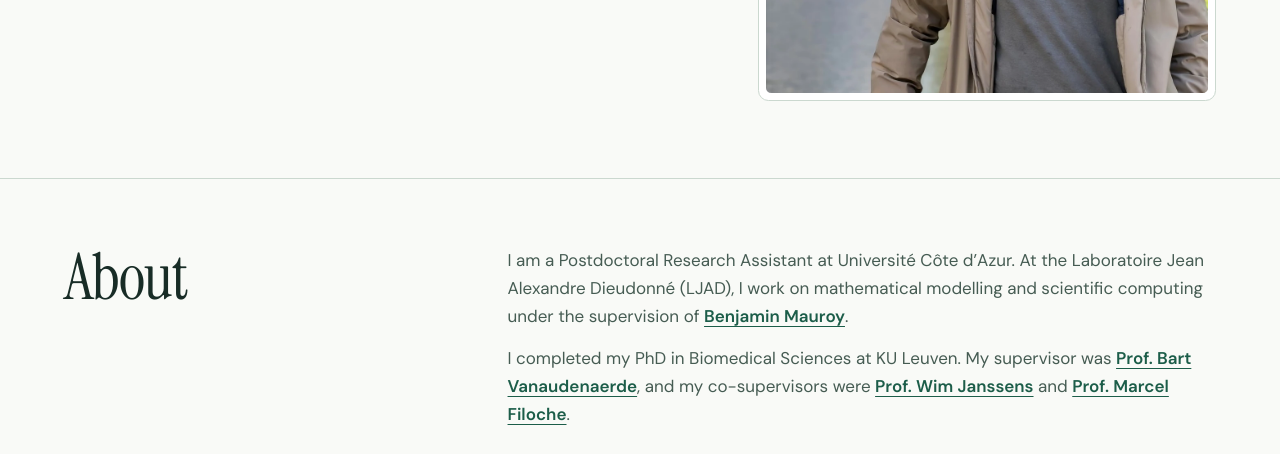
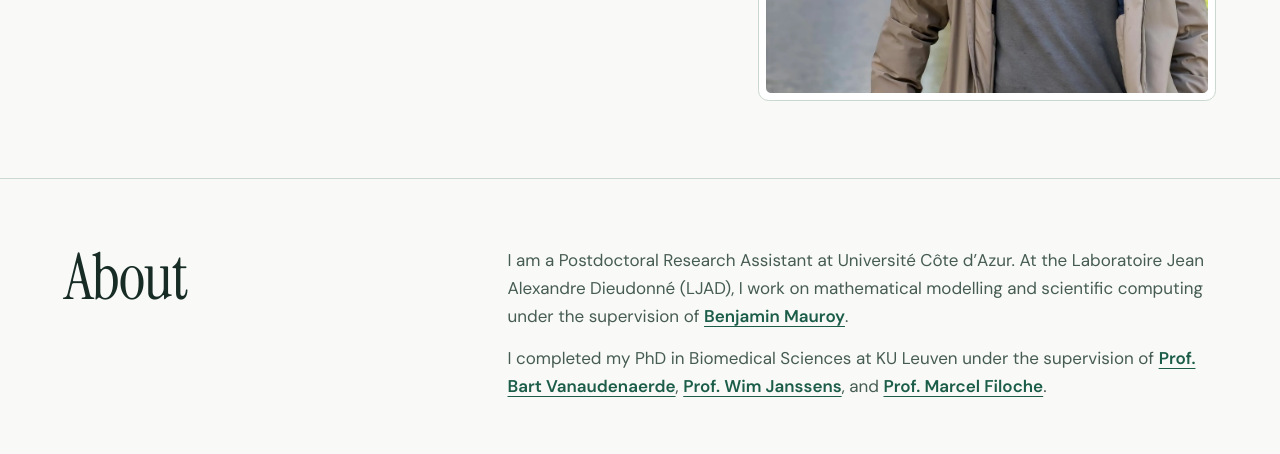
Before and after one commit to youssrykhaled/youssrykhaled.github.io, a plain HTML site: page index.html in a window 1280 px wide. Shown: the part 498-952 px from the top of the page. Drawn offline with Linux system fonts and the light colour scheme.

Commit message:
Simplify the PhD supervision sentence

```diff
--- a/index.html
+++ b/index.html
@@ -49,7 +49,7 @@
         <h2 id="about-title">About</h2>
         <div class="about-copy">
           <p>I am a Postdoctoral Research Assistant at Université Côte d’Azur. At the Laboratoire Jean Alexandre Dieudonné (LJAD), I work on mathematical modelling and scientific computing under the supervision of <a href="https://math.univ-cotedazur.fr/bdd_ljad/listings/annuaires/signaletique/5176/">Benjamin Mauroy</a>.</p>
-          <p>I completed my PhD in Biomedical Sciences at KU Leuven. My supervisor was <a href="https://www.kuleuven.be/wieiswie/en/person/00034565">Prof. Bart Vanaudenaerde</a>, and my co-supervisors were <a href="https://www.kuleuven.be/wieiswie/en/person/00034401">Prof. Wim Janssens</a> and <a href="https://www.institut-langevin.espci.fr/marcel_filoche">Prof. Marcel Filoche</a>.</p>
+          <p>I completed my PhD in Biomedical Sciences at KU Leuven under the supervision of <a href="https://www.kuleuven.be/wieiswie/en/person/00034565">Prof. Bart Vanaudenaerde</a>, <a href="https://www.kuleuven.be/wieiswie/en/person/00034401">Prof. Wim Janssens</a>, and <a href="https://www.institut-langevin.espci.fr/marcel_filoche">Prof. Marcel Filoche</a>.</p>
         </div>
       </div>
     </section>
```
